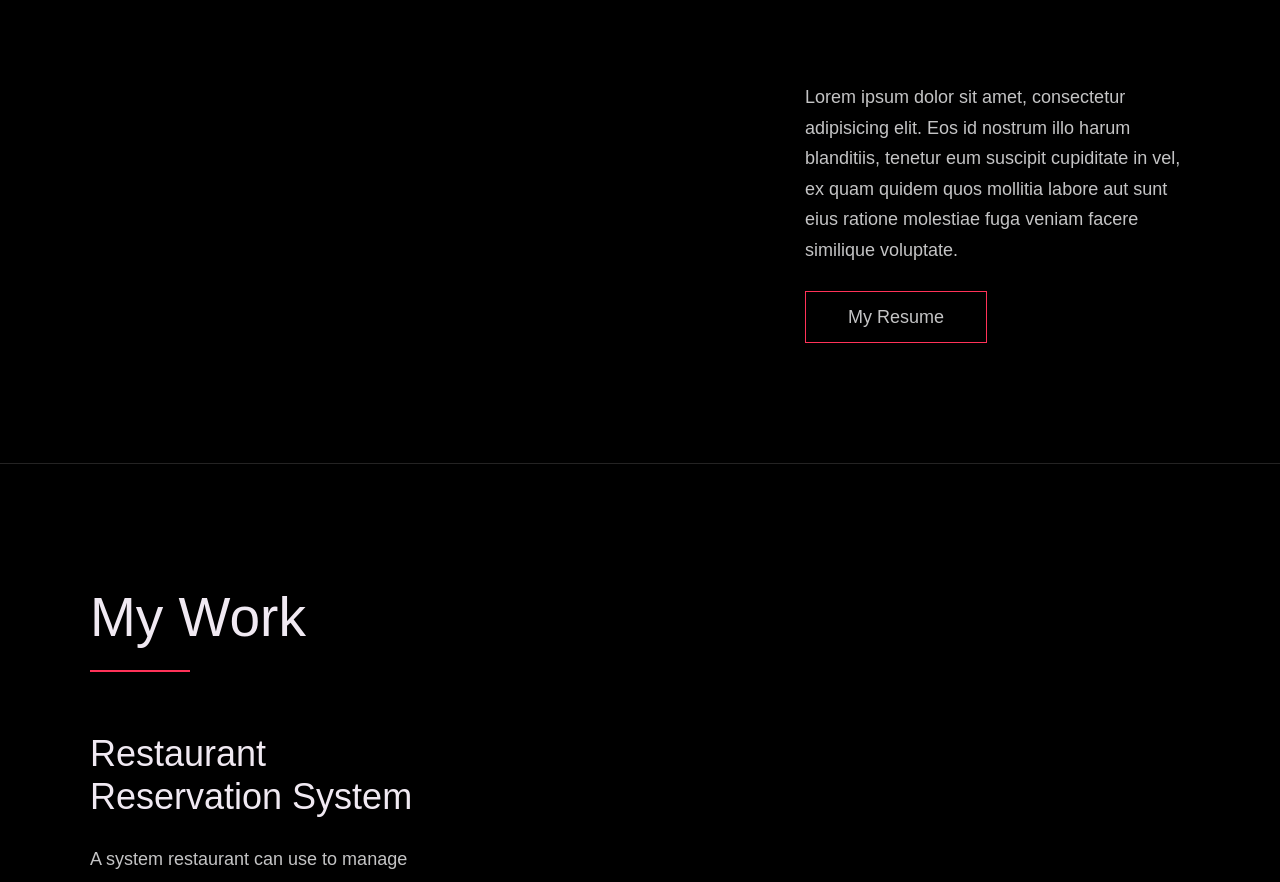
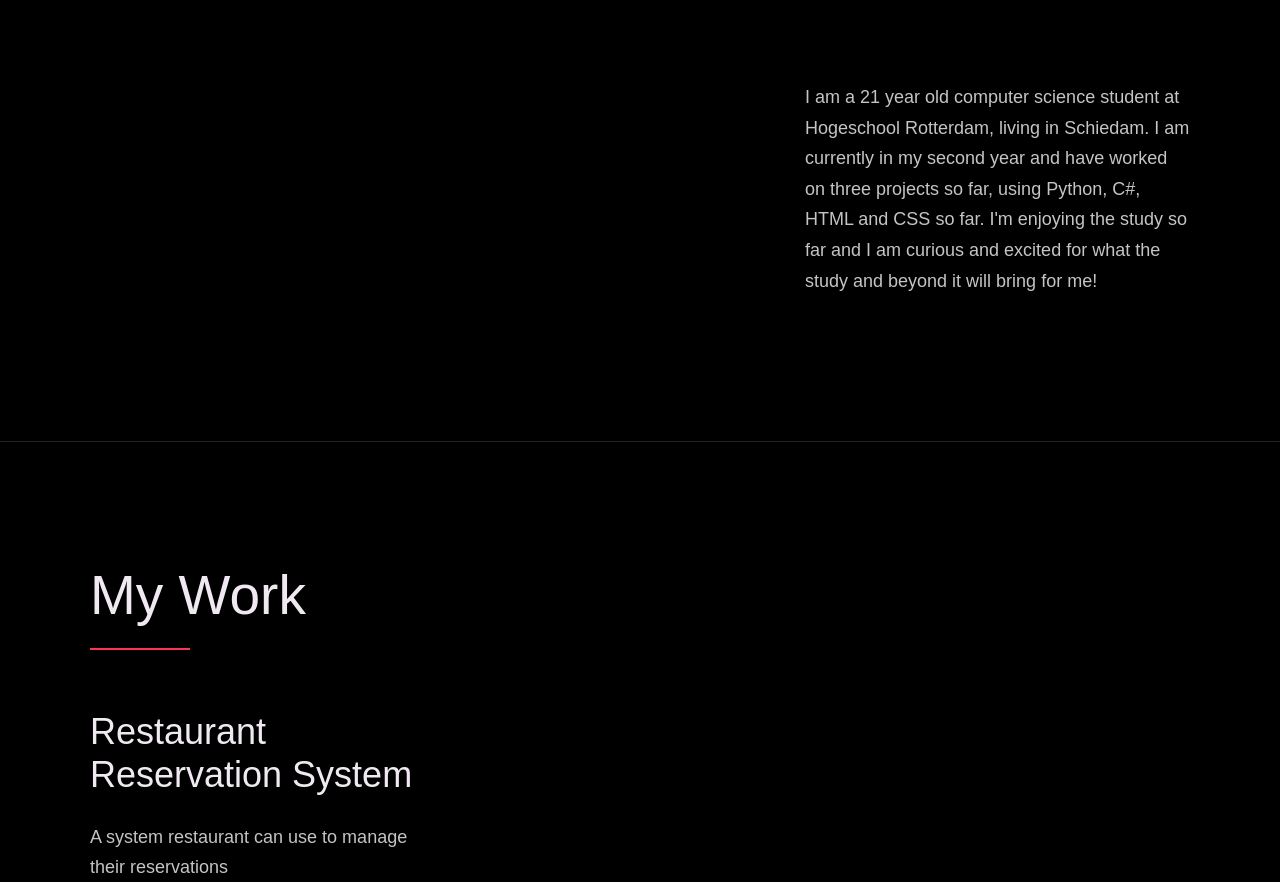
Before and after one commit to jer-jerrel/jer-jerrel.github.io, a plain HTML site: page index.html in a window 1280 px wide. Shown: the part 1011-1893 px from the top of the page. Drawn offline with Linux system fonts and the light colour scheme; a web font is replaced by a local one.

Commit message:
about me

```diff
--- a/index.html
+++ b/index.html
@@ -76,13 +76,10 @@
             <div class="about__text">
               <!-- Replace the below paragraph with info about yourself -->
               <p>
-                Lorem ipsum dolor sit amet, consectetur adipisicing elit. Eos id
-                nostrum illo harum blanditiis, tenetur eum suscipit cupiditate
-                in vel, ex quam quidem quos mollitia labore aut sunt eius
-                ratione molestiae fuga veniam facere similique voluptate.
+                I am a 21 year old computer science student at Hogeschool Rotterdam, living in Schiedam.
+                I am currently in my second year and have worked on three projects so far, using Python, C#, HTML and CSS so far.
+                I'm enjoying the study so far and I am curious and excited for what the study and beyond it will bring for me!
               </p>
-              <!-- Provide a link to your resume -->
-              <a href="#" class="btn">My Resume</a>
             </div>
 
             <div class="about__photo-container">
```
